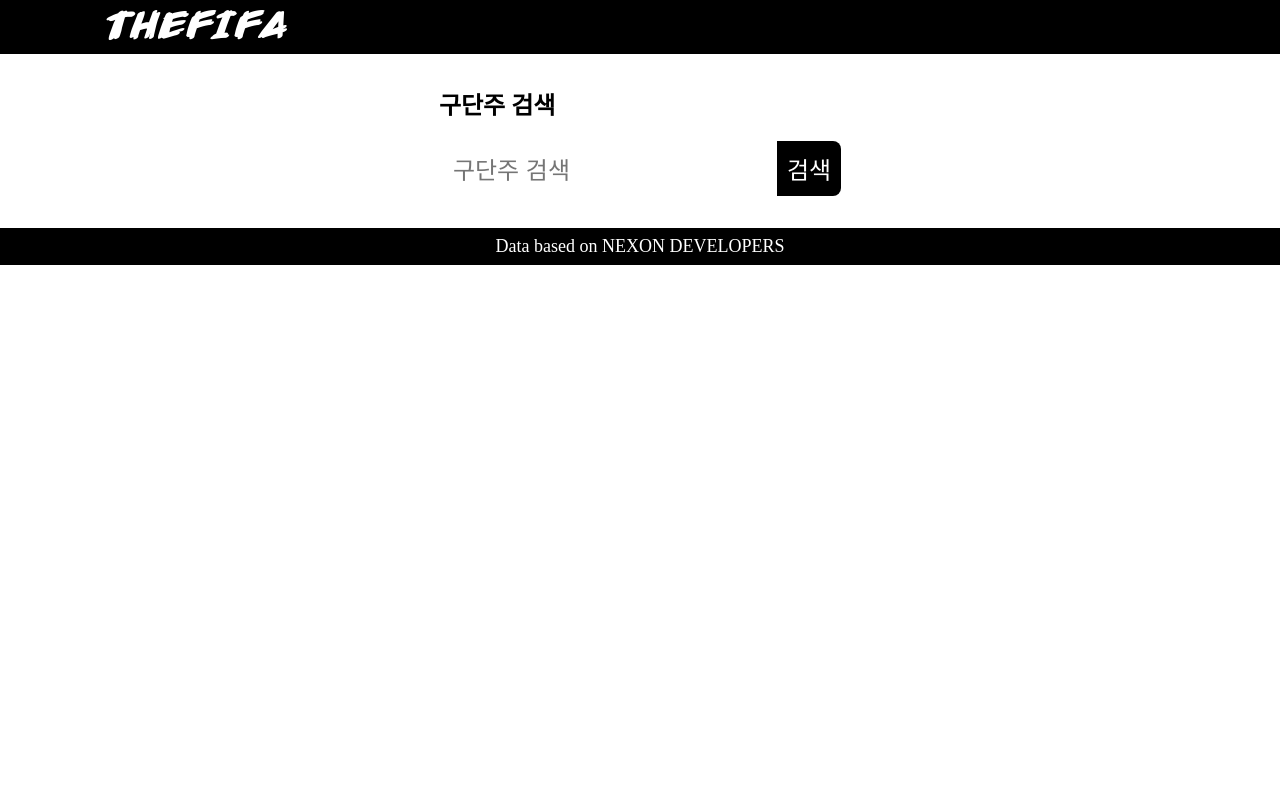
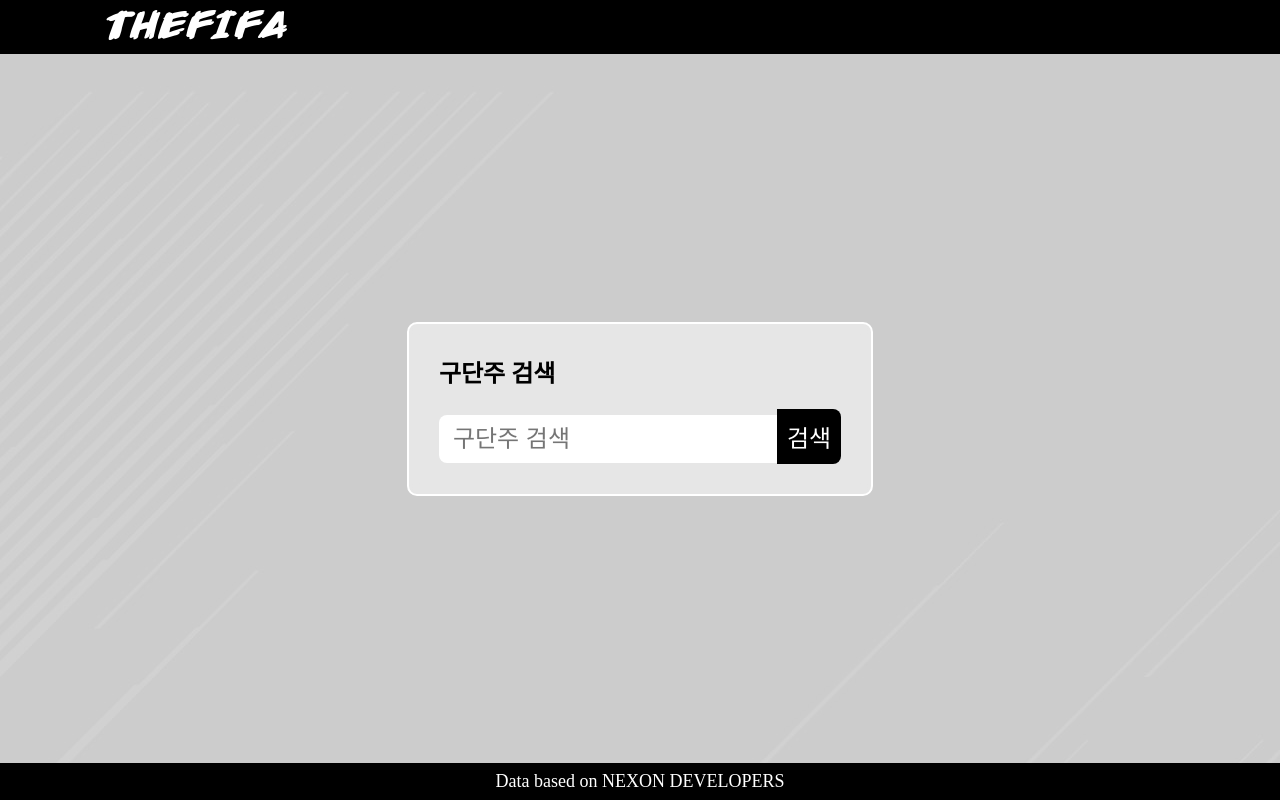
Before and after one commit to mingyeongho/TheFIFA, a Next.js app: page / in a window 1280 px wide. Built offline with nearby package versions, Linux system fonts and the light colour scheme.

Commit message:
add main background image

```diff
--- a/styles/global.scss
+++ b/styles/global.scss
@@ -1,7 +1,16 @@
+@import "./variable.scss";
+@import "./mixin.scss";
+
 * {
   padding: 0;
   margin: 0;
   box-sizing: border-box;
+}
+
+#__next {
+  height: 100vh;
+  display: flex;
+  flex-direction: column;
 }
 
 a {
@@ -9,8 +18,32 @@
   color: inherit;
 }
 
+main {
+  flex: 1;
+  background-image: url("../public/imgs/bg_img.jpeg");
+  background-repeat: no-repeat;
+}
+
 @font-face {
   font-family: "AnuDaw";
   src: url("../public/font/ANUDI___.ttf");
   font-display: swap;
 }
+
+@include mobile {
+  main {
+    padding: map-get($mobile, "gutter_y") map-get($mobile, "gutter_x");
+  }
+}
+
+@include tablet {
+  main {
+    padding: map-get($tablet, "gutter_y") map-get($tablet, "gutter_x");
+  }
+}
+
+@include desktop {
+  main {
+    padding: map-get($desktop, "gutter_y") map-get($desktop, "gutter_x");
+  }
+}
```
Also changed, not shown: public/imgs/bg_img.jpeg (added).
